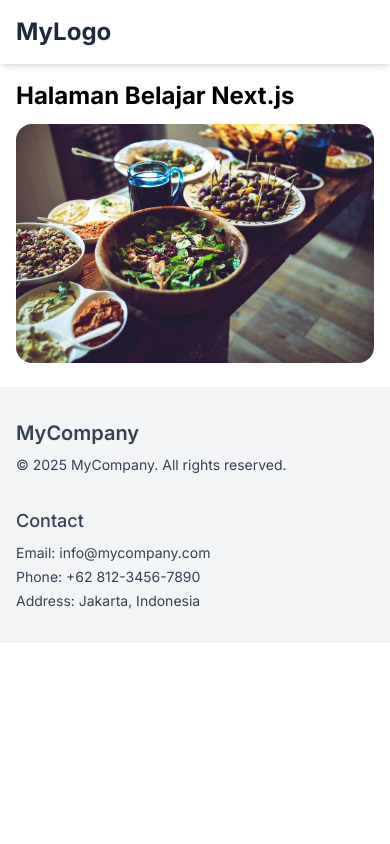
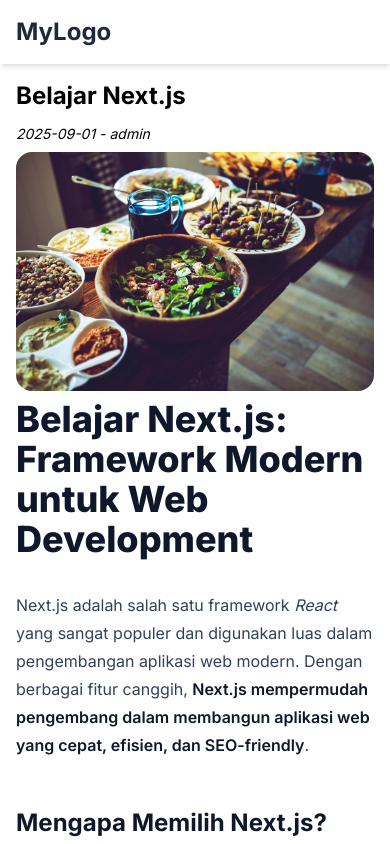
Before and after one commit to afifrivay29/project-nextjs, a Next.js app: page /blog/belajar-nextjs in a window 390 px wide. Shown: the top 844 px of the page. Built offline with nearby package versions, Linux system fonts and the light colour scheme.

Commit message:
Add Module Content Markdown & Gray Matter for Blog

```diff
--- a/app/blog/belajar-nextjs/page.tsx
+++ b/app/blog/belajar-nextjs/page.tsx
@@ -1,10 +1,31 @@
+// app/blogs/belajar-nextjs/page.jsx (Next.js 13+ with App Router)
+
+import { marked } from "marked";
 import Heading from "../../../components/Heading";
+import { readFile } from "node:fs/promises";
+import matter from "gray-matter";
 
-export default function BelajarNextjsPage() {
+export default async function BelajarNextjsPage() {
+  const text = await readFile("./content/blogs/belajar-nextjs.md", "utf-8");
+
+  const {
+    content,
+    data: { title, image, date, author, slug },
+  } = matter(text);
+
+  const html = marked(content);
+
   return (
     <>
-      <Heading>Halaman Belajar Next.js</Heading>
-      <img src="/images/image (1).jpg" alt="" className="mb-2 rounded-2xl" />
+      <Heading>{title}</Heading>
+      <p className="italic text-sm pb-2">
+        {date} - {author}
+      </p>
+      <img src={image} alt={slug} className="mb-2 rounded-2xl" />
+      <article
+        dangerouslySetInnerHTML={{ __html: html }}
+        className="max-w-screen-lg prose lg:prose-sm prose-slate"
+      ></article>
     </>
   );
 }
--- a/app/blog/page.tsx
+++ b/app/blog/page.tsx
@@ -2,7 +2,7 @@ import Heading from "../../components/Heading";
 import PostCards from "../../components/PostCards";
 import { roboto_mono } from "../fonts";
 
-export default function BlogPage() {
+export default async function BlogPage() {
   return (
     <>
       <Heading className="font-mono">Halaman Blog</Heading>
--- a/app/globals.css
+++ b/app/globals.css
@@ -1,4 +1,5 @@
 @import "tailwindcss";
+@plugin "@tailwindcss/typography";
 
 /* body {
   font-family: Cambria, Cochin, Georgia, Times, "Times New Roman", serif;
--- /dev/null
+++ b/content/blogs/belajar-nextjs.md
@@ -0,0 +1,25 @@
+---
+title: "Belajar Next.js"
+image: "/images/image (1).jpg"
+date: "2025-09-01"
+author: "admin"
+slug: "belajar-nextjs"
+---
+
+# Belajar Next.js: Framework Modern untuk Web Development
+
+Next.js adalah salah satu framework _React_ yang sangat populer dan digunakan luas dalam pengembangan aplikasi web modern. Dengan berbagai fitur canggih, **Next.js mempermudah pengembang dalam membangun aplikasi web yang cepat, efisien, dan SEO-friendly**.
+
+## Mengapa Memilih Next.js?
+
+Next.js dikembangkan oleh Vercel dan didesain untuk meningkatkan pengalaman dalam membangun aplikasi React. Berikut beberapa alasan mengapa banyak developer memilih Next.js:
+
+- Rendering fleksibel: Mendukung Static Generation (SSG) dan Server-side Rendering (SSR).
+
+- Routing otomatis: Tidak perlu konfigurasi tambahan untuk membuat rute halaman.
+
+- Dukungan TypeScript: Next.js memiliki dukungan bawaan untuk TypeScript.
+
+- Optimisasi Gambar: Memiliki komponen Image untuk image optimization otomatis.
+
+- Pengembangan yang cepat: Fitur hot reloading mempercepat proses coding.
--- a/package.json
+++ b/package.json
@@ -1,5 +1,7 @@
 {
   "dependencies": {
+    "gray-matter": "^4.0.3",
+    "marked": "^16.2.1",
     "next": "^15.5.0",
     "react": "^19.1.1",
     "react-dom": "^19.1.1"
@@ -12,6 +14,7 @@
   },
   "devDependencies": {
     "@tailwindcss/postcss": "^4.1.12",
+    "@tailwindcss/typography": "^0.5.16",
     "@types/node": "24.3.0",
     "@types/react": "19.1.10",
     "tailwindcss": "^4.1.12",
--- a/tailwind.config.js
+++ b/tailwind.config.js
@@ -14,5 +14,5 @@ module.exports = {
       },
     },
   },
-  plugins: [],
+  plugins: [require("@tailwindcss/typography")],
 };
```
Also changed, not shown: 1 other file (tests, documents, lock files or other folders).
